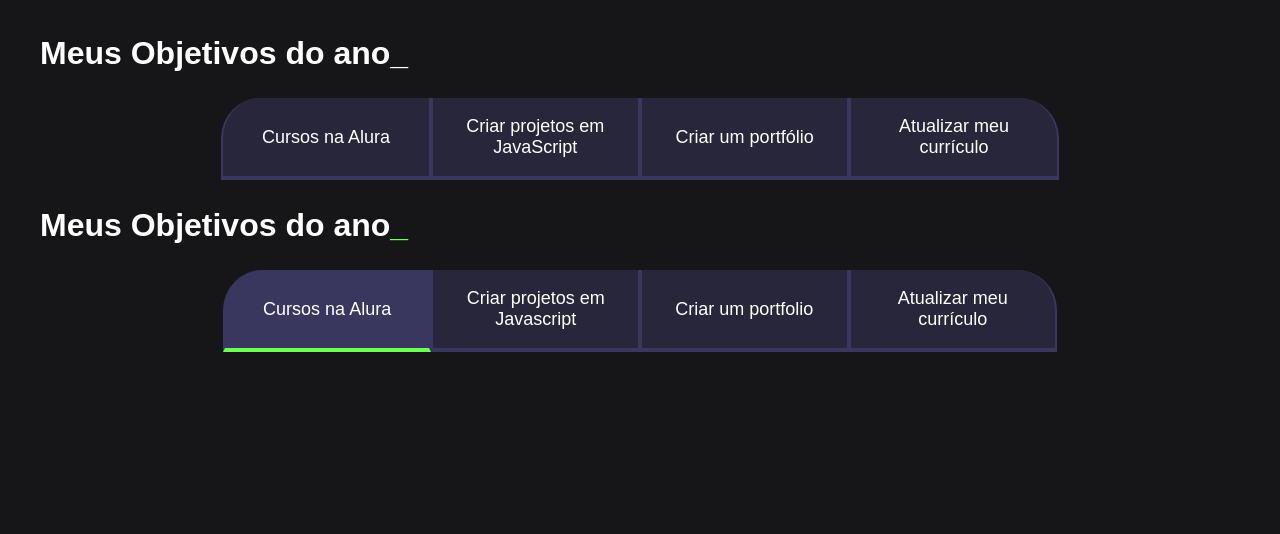
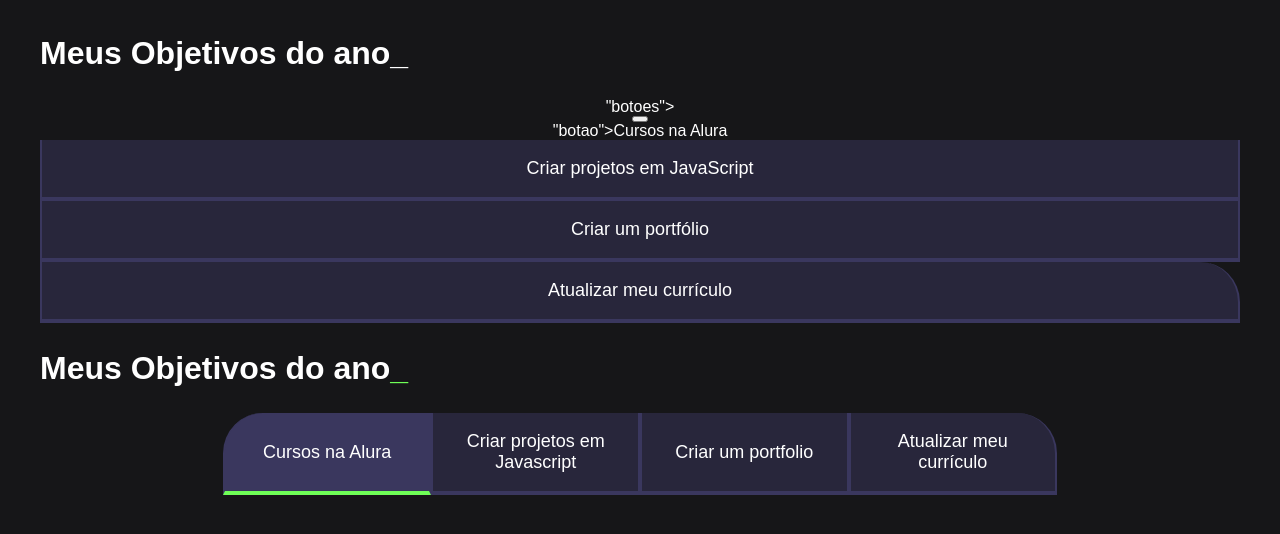
Before and after one commit to pumpumie/projeto-html, a plain HTML site: page index.html in a window 1280 px wide. Drawn offline with Linux system fonts and the light colour scheme.

Commit message:
Add files via upload

```diff
--- a/index.html
+++ b/index.html
@@ -17,8 +17,8 @@
 <body>
     <section class="conteudo-principal">
       <h2 class="titulo-principal">Meus Objetivos do ano_</h2>
-      <div class="botoes">
-        <button class="botao">Cursos na Alura</button>
+      <div class="abas-textos"></div>"botoes">
+        <button class="aba-conteudo"></button>"botao">Cursos na Alura</button>
         <button class="botao">Criar projetos em JavaScript</button>
         <button class="botao">Criar um portfólio</button>
         <button class="botao">Atualizar meu currículo</button>
```
